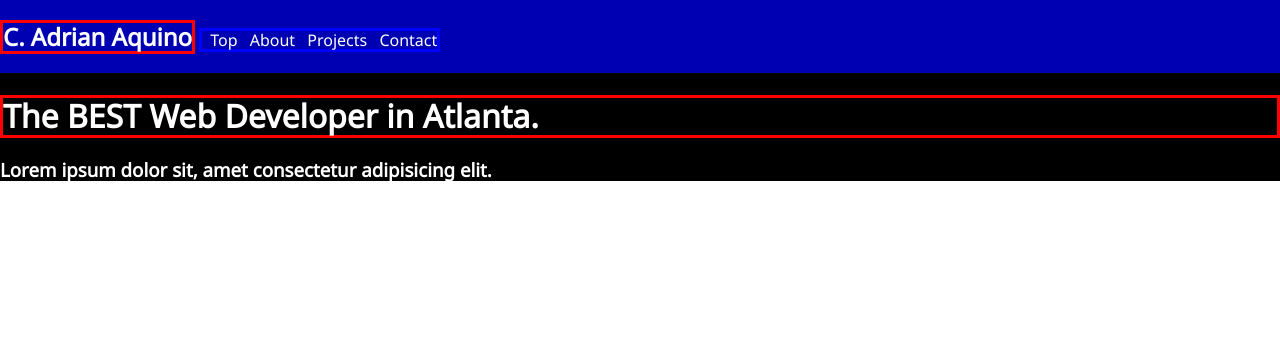
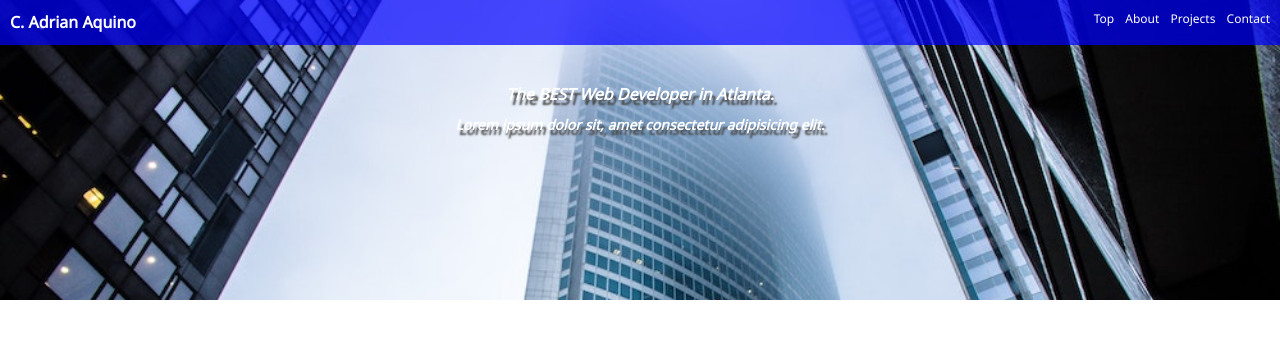
Before and after one commit to radishmouse/portfolio-demo-20190226, a plain HTML site: page index.html in a window 1280 px wide. Drawn offline with nearby package versions, Linux system fonts and the light colour scheme.

Commit message:
adds background and text treatment

```diff
--- a/stylesheets/index.css
+++ b/stylesheets/index.css
@@ -14,16 +14,20 @@ html {
 }
 
 .title-text {
-  border: 3px solid red;
+  /* border: 3px solid red; */
+  font-size: 16px;
 }
 
 .nav {
-  border: 3px solid blue;
+  /* border: 3px solid blue; */
   padding: 0;
+  font-size: 12px;
+  float: right;
 }
 
 .top-bar {
   background: rgba(0, 0, 255, 0.7);
+  padding: 0 10px;
 }
 
 .top-bar .title-text,
@@ -40,3 +44,18 @@ html {
   display: inline-block;
   padding-left: 8px;
 }
+
+.hero-image {
+  background-image: url(../images/buildings.jpg);
+  background-size: cover;
+  height: 300px;
+}
+
+.welcome-message {
+  text-align: center;
+  /* border: 3px solid red; */
+  margin-top: 40px;
+  font-size: 12px;
+  font-style: italic;
+  text-shadow: 3px 5px 2px #474747;
+}
```
Also changed, not shown: images/buildings.jpg (added).
